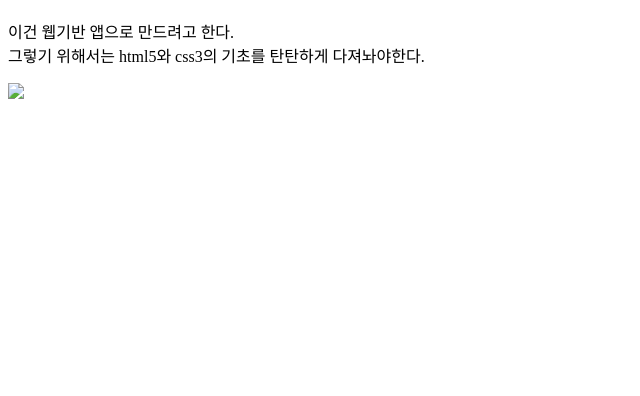
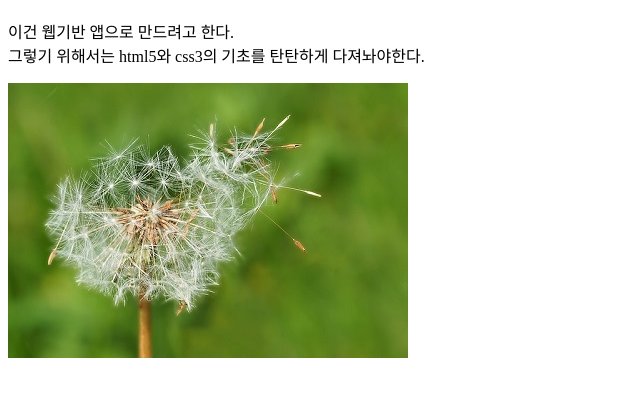
Before and after one commit to jeongseokhwan123/browsingTest, a plain HTML site: page index.html in a window 1280 px wide. Shown: the part 70-466 px from the top of the page, without its empty margins (0-640 px from the left). Drawn offline with Linux system fonts and the light colour scheme.

Commit message:
Update index.html

```diff
--- a/index.html
+++ b/index.html
@@ -9,6 +9,6 @@
 <body>
     <h1>토론 웹사이트 만들기</h1>
     <p>이건 웹기반 앱으로 만드려고 한다.<br>그렇기 위해서는 html5와 css3의 기초를 탄탄하게 다져놔야한다.</p>
-    <img src="images/first.jpg">
+    <img src="first.jpg">
 </body>
 </html>
```
